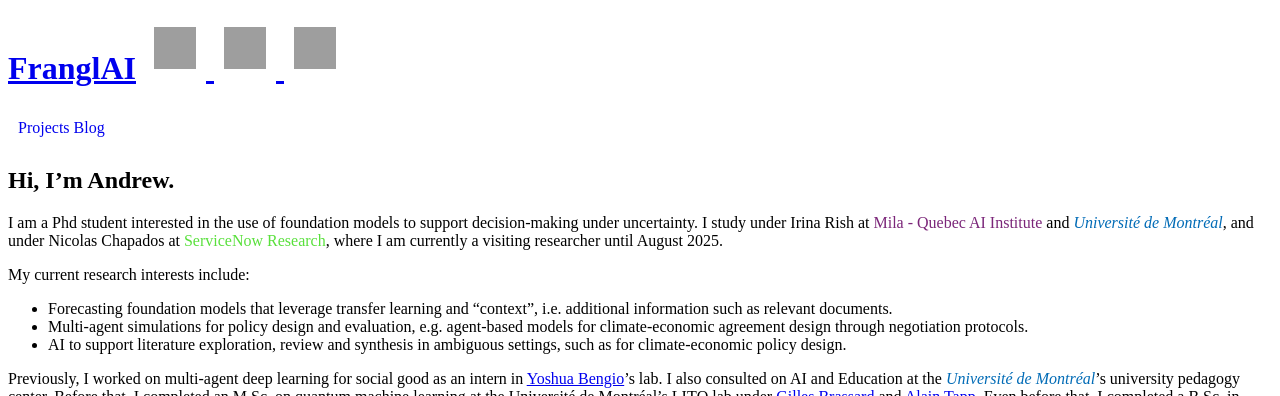
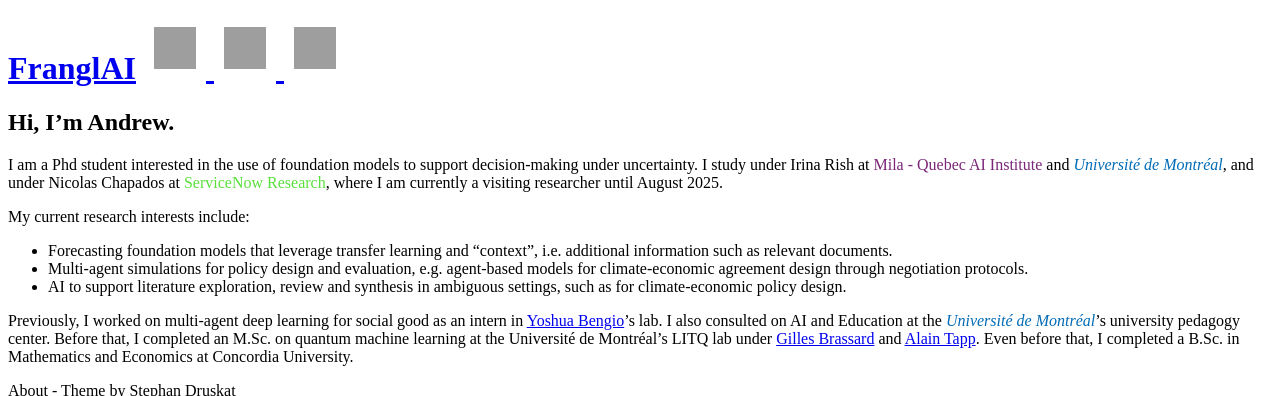
Before and after one commit to AndrewRWilliams/AndrewRWilliams.github.io, a Jekyll site: the page built from index.md, in a window 1280 px wide, cut to the strip 112-508 px from the top of the page. Built offline with Jekyll 4.4.1, drawn with Linux system fonts in a browser that asks for light colours; grey boxes are pictures that could not be loaded.

Commit message:
Update header.html

```diff
--- a/_includes/header.html
+++ b/_includes/header.html
@@ -39,10 +39,10 @@
             />
         </a>
     </h1>
-    <nav class="group">
+<!--     <nav class="group">
         <a href="{{ site.baseurl }}/projects">Projects</a>
         <a href="{{ site.baseurl }}/blog">Blog</a>
-    </nav>
+    </nav> -->
 </header>
 
 <script>
```
